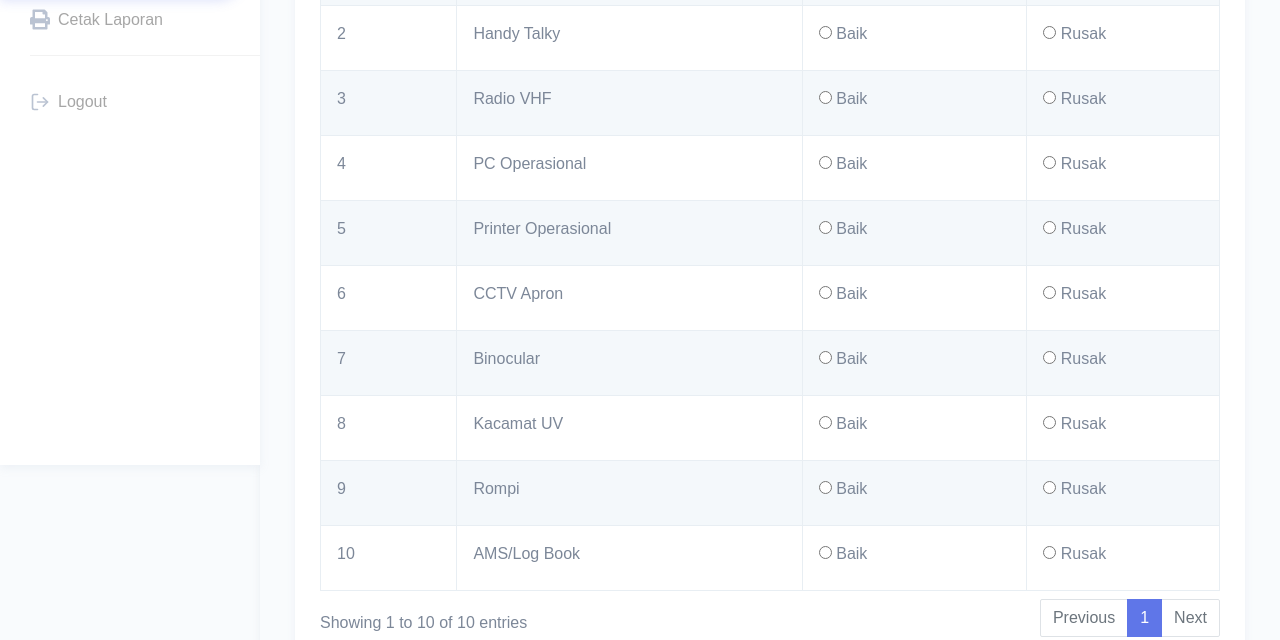
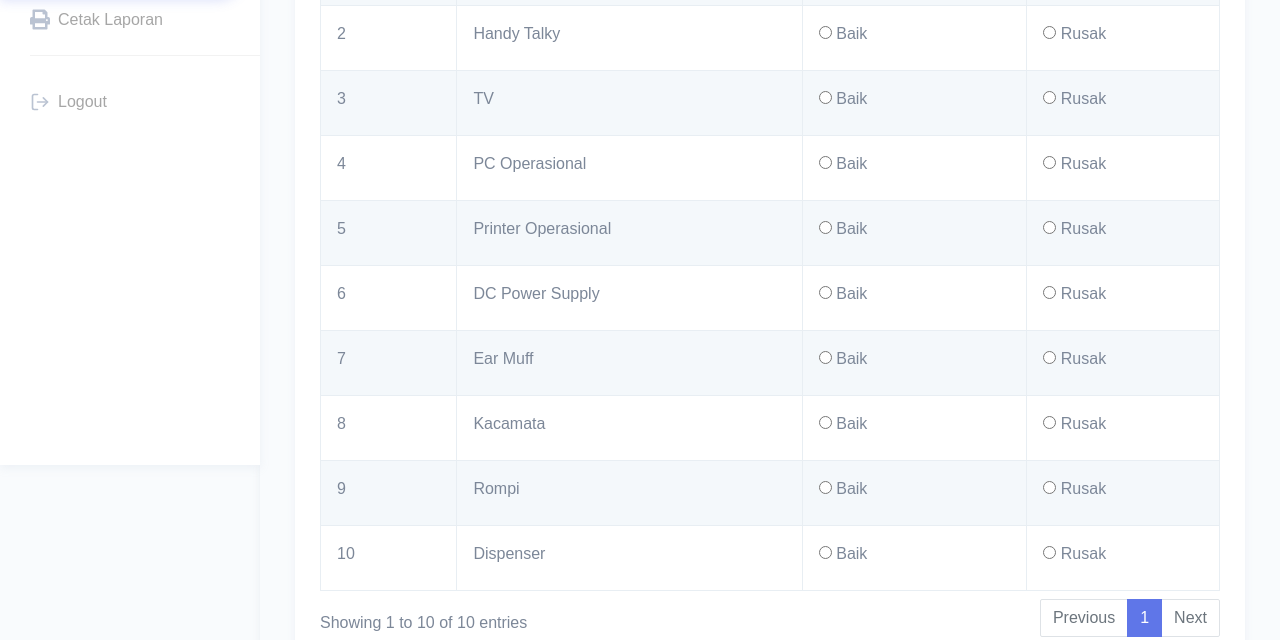
Before and after one commit to DARS-Kalimarau/DARS-Kalimarau.github.io, a website: page src/html/laporaninventaris.html in a window 1280 px wide. Shown: the part 335-975 px from the top of the page. Drawn offline with Linux system fonts and the light colour scheme; a web font is replaced by a local one.

Commit message:
Update laporaninventaris.html

```diff
--- a/src/html/laporaninventaris.html
+++ b/src/html/laporaninventaris.html
@@ -318,7 +318,7 @@
                                             </tr>
                                             <tr>
                                                 <td>3</td>
-                                                <td>Radio VHF</td>
+                                                <td>TV</td>
                                                 <td>
                                                     <label for="radio3">
                                                         <input type="radio" id="radio3" name="radio3" value=""> Baik
@@ -369,7 +369,7 @@
                                             </tr>
                                             <tr>
                                                 <td>6</td>
-                                                <td>CCTV Apron</td>
+                                                <td>DC Power Supply</td>
                                                 <td>
                                                     <label for="radio6">
                                                         <input type="radio" id="radio6" name="radio6" value=""> Baik
@@ -386,7 +386,7 @@
                                             </tr>
                                             <tr>
                                                 <td>7</td>
-                                                <td>Binocular</td>
+                                                <td>Ear Muff</td>
                                                 <td>
                                                     <label for="radio7">
                                                         <input type="radio" id="radio7" name="radio7" value=""> Baik
@@ -403,7 +403,7 @@
                                             </tr>
                                             <tr>
                                                 <td>8</td>
-                                                <td>Kacamat UV</td>
+                                                <td>Kacamata</td>
                                                 <td>
                                                     <label for="radio8">
                                                         <input type="radio" id="radio8" name="radio8" value=""> Baik
@@ -437,7 +437,7 @@
                                             </tr>
                                             <tr>
                                                 <td>10</td>
-                                                <td>AMS/Log Book</td>
+                                                <td>Dispenser</td>
                                                 <td>
                                                     <label for="radio10">
                                                         <input type="radio" id="radio10" name="radio10" value=""> Baik
```
